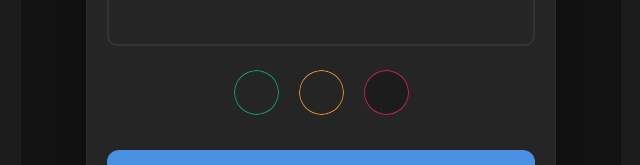
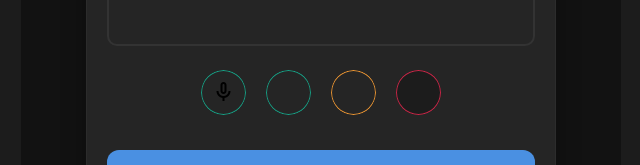
Before and after one commit to FariasG7/codespaces-react, a React (Vite) app: page / in a window 1280 px wide. Shown: the part 331-496 px from the top of the page, without its empty margins (319-959 px from the left). Built offline with nearby package versions, Linux system fonts and the light colour scheme; no server answers.

Commit message:
Update App.jsx

```diff
--- a/src/App.jsx
+++ b/src/App.jsx
@@ -200,6 +200,11 @@ function App() {
 
 
         {/* Botão de Voz - Efeito Fill */}
+<button className="icon icon-fill">
+  <span className="material-symbols-outlined">mic</span>
+</button>
+
+
        <button onClick={alternarGravacao} className={`icon icon-fill ${gravando ? 'active' : ''}`}>
         <i className="fas fa-microphone"></i>
        </button>
```
